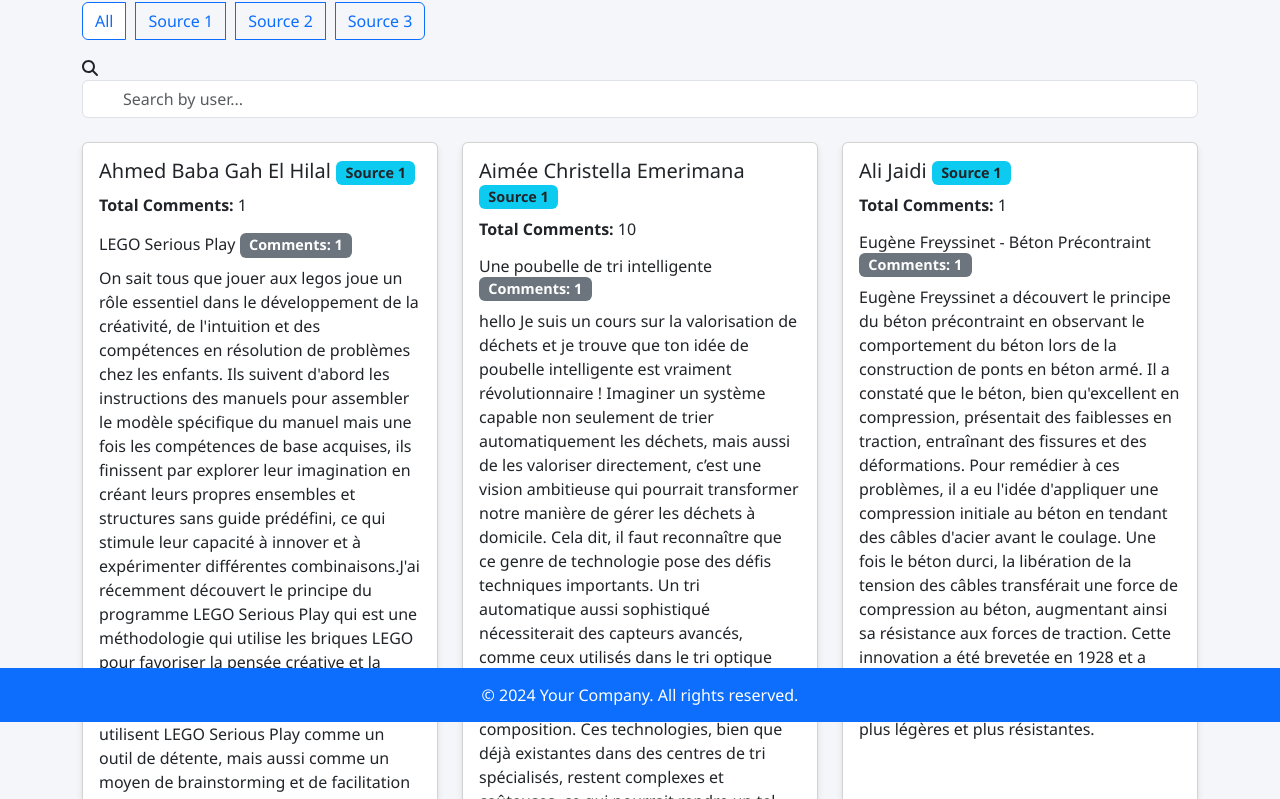
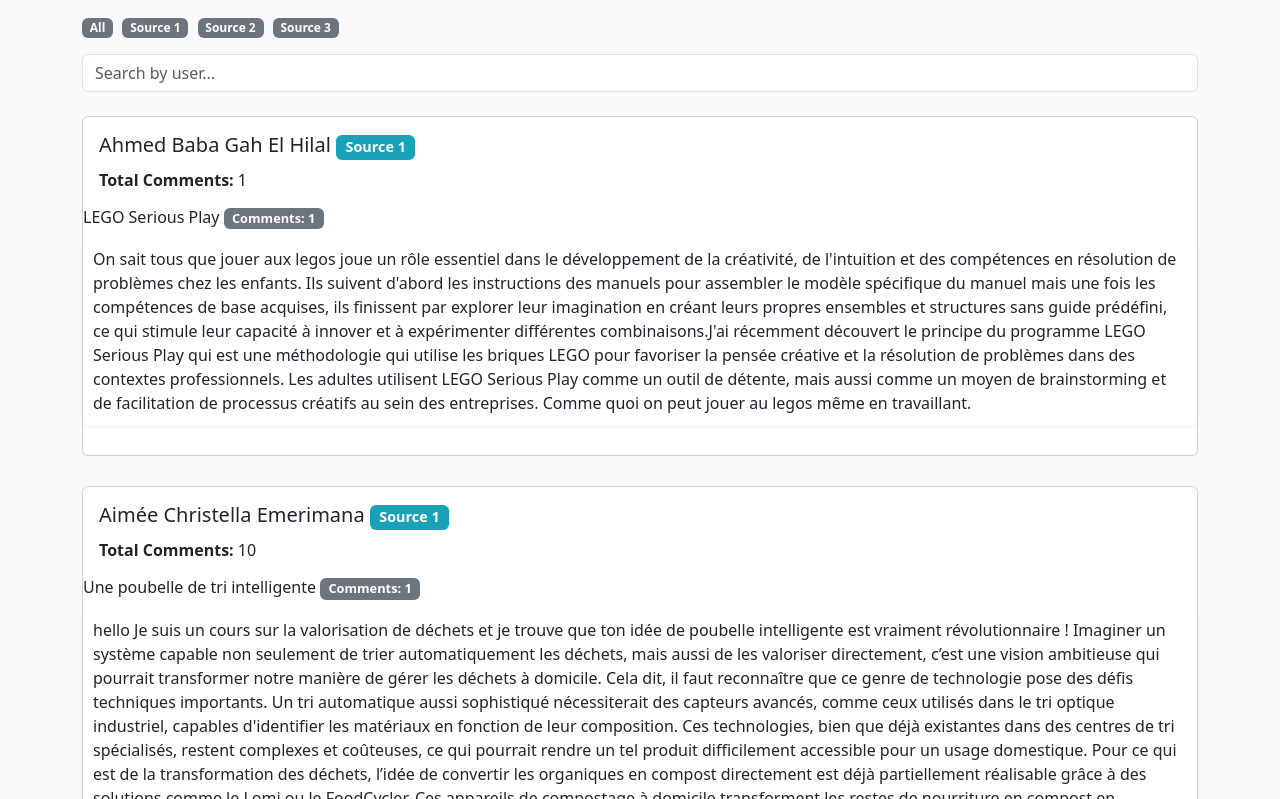
Before and after one commit to SaraBedd/comments, a plain HTML site: page index.html in a window 1280 px wide. Shown: the part 78-877 px from the top of the page. Drawn offline with nearby package versions, Linux system fonts and the light colour scheme.

Commit message:
Update index.html

```diff
--- a/index.html
+++ b/index.html
@@ -5,123 +5,79 @@
     <title>User Comments Dashboard</title>
     <!-- Bootstrap CSS for responsive design -->
     <link href="https://cdn.jsdelivr.net/npm/bootstrap@5.3.0/dist/css/bootstrap.min.css" rel="stylesheet">
-    <!-- Font Awesome for Icons -->
+    <!-- Font Awesome for Icons (Optional) -->
     <link href="https://cdnjs.cloudflare.com/ajax/libs/font-awesome/6.4.0/css/all.min.css" rel="stylesheet">
     <style>
         body {
-            padding: 0;
-            margin: 0;
-            font-family: 'Segoe UI', Tahoma, Geneva, Verdana, sans-serif;
-            background-color: #f4f6f9;
+            padding: 20px;
+            background-color: #f8f9fa;
         }
-        .navbar {
+        .tag {
+            margin-right: 5px;
+            cursor: pointer;
+        }
+        .tag.active {
             background-color: #0d6efd;
+            color: white;
         }
-        .navbar-brand {
-            color: #fff !important;
-            font-weight: bold;
+        .comment {
+            background-color: #ffffff;
+            padding: 10px;
+            border-radius: 5px;
+            margin-bottom: 10px;
+            box-shadow: 0 2px 4px rgba(0,0,0,0.05);
         }
-        .tag-button {
-            margin-right: 10px;
+        .forum-section {
+            margin-bottom: 20px;
         }
-        .tag-button.active {
-            background-color: #fff !important;
-            color: #0d6efd !important;
-            border: 1px solid #0d6efd;
+        .card-user {
+            margin-bottom: 30px;
         }
-        .search-bar {
-            position: relative;
-        }
-        .search-bar i {
-            position: absolute;
-            top: 50%;
-            left: 15px;
-            transform: translateY(-50%);
-            color: #6c757d;
-        }
-        .search-input {
-            padding-left: 40px;
-        }
-        .comment-card {
-            box-shadow: 0 4px 6px rgba(0,0,0,0.1);
-            transition: transform 0.2s;
-        }
-        .comment-card:hover {
-            transform: translateY(-5px);
+        .card-forum {
+            margin-bottom: 15px;
         }
         .badge-source {
             font-size: 0.9rem;
+            background-color: #17a2b8;
         }
-        .footer {
-            background-color: #0d6efd;
-            color: #fff;
-            padding: 15px 0;
-            position: fixed;
-            width: 100%;
-            bottom: 0;
-        }
-        @media (max-width: 576px) {
-            .search-bar {
-                margin-top: 15px;
-            }
-            .footer {
-                position: static;
-            }
+        .badge-forum {
+            font-size: 0.8rem;
+            background-color: #6c757d;
         }
     </style>
 </head>
 <body>
-    <!-- Navigation Bar -->
-    <nav class="navbar navbar-expand-lg">
-        <div class="container-fluid">
-            <a class="navbar-brand" href="#">Comments Dashboard</a>
+    <div class="container">
+        <h1 class="mb-4">User Comments Dashboard</h1>
+
+        <!-- Tags for Filtering Sources -->
+        <div class="mb-3">
+            <span class="badge bg-secondary tag active" data-source="All">All</span>
+            <span class="badge bg-secondary tag" data-source="Source 1">Source 1</span>
+            <span class="badge bg-secondary tag" data-source="Source 2">Source 2</span>
+            <span class="badge bg-secondary tag" data-source="Source 3">Source 3</span>
         </div>
-    </nav>
 
-    <div class="container mt-4 mb-5">
-        <div class="row">
-            <!-- Filter Buttons -->
-            <div class="col-12 mb-3">
-                <div class="btn-group" role="group" aria-label="Filter Tags">
-                    <button type="button" class="btn btn-outline-primary tag-button active" data-source="All">All</button>
-                    <button type="button" class="btn btn-outline-primary tag-button" data-source="Source 1">Source 1</button>
-                    <button type="button" class="btn btn-outline-primary tag-button" data-source="Source 2">Source 2</button>
-                    <button type="button" class="btn btn-outline-primary tag-button" data-source="Source 3">Source 3</button>
-                </div>
-            </div>
-            <!-- Search Bar -->
-            <div class="col-12 mb-4">
-                <div class="search-bar">
-                    <i class="fas fa-search"></i>
-                    <input type="text" id="search" class="form-control search-input" placeholder="Search by user..." onkeyup="filterUsers()">
-                </div>
-            </div>
+        <!-- Search Bar -->
+        <div class="mb-4">
+            <input type="text" id="search" class="form-control" placeholder="Search by user..." onkeyup="filterUsers()">
         </div>
 
         <!-- Search Results -->
-        <div id="results" class="row"></div>
+        <div id="results"></div>
     </div>
-
-    <!-- Footer -->
-    <footer class="footer text-center">
-        <div class="container">
-            <span>&copy; 2024 Your Company. All rights reserved.</span>
-        </div>
-    </footer>
 
     <!-- Bootstrap JS and dependencies -->
     <script src="https://cdn.jsdelivr.net/npm/bootstrap@5.3.0/dist/js/bootstrap.bundle.min.js"></script>
-    <!-- Font Awesome for Icons -->
-    <script src="https://cdnjs.cloudflare.com/ajax/libs/font-awesome/6.4.0/js/all.min.js"></script>
 
     <!-- Main JavaScript -->
     <script>
         // Array to hold all user data
         let allData = [];
         const sources = ['utilisateurs1.json', 'utilisateurs2.json', 'utilisateurs3.json'];
-        let activeSource = 'All'; // Default to 'All'
+        let activeSource = 'All'; // Active source by default
 
-        // Fetch all JSON data on page load
+        // Load all JSON data on page load
         window.onload = function() {
             loadAllJSON();
             setupTags();
@@ -160,33 +116,36 @@
 
         // Function to set up tag click events
         function setupTags() {
-            const tags = document.querySelectorAll('.tag-button');
+            const tags = document.querySelectorAll('.tag');
             tags.forEach(tag => {
                 tag.addEventListener('click', function() {
                     const source = this.getAttribute('data-source');
 
-                    // Remove active class from all tags
+                    // Deselect all tags
                     tags.forEach(t => {
                         t.classList.remove('active');
-                        t.classList.remove('bg-white');
-                        t.classList.add('btn-outline-primary');
+                        t.classList.add('bg-secondary');
                     });
 
-                    // Add active class to the clicked tag
+                    // Select the clicked tag
                     this.classList.add('active');
-                    this.classList.remove('btn-outline-primary');
-                    this.classList.add('btn-primary');
+                    this.classList.remove('bg-secondary');
 
                     // Update the active source
                     activeSource = source;
 
-                    // Filter and display the results
+                    // Filter and display the users
                     displayResults(filterData());
                 });
             });
         }
 
-        // Function to filter data based on active source and search query
+        // Function to filter users based on search query and active source
+        function filterUsers() {
+            displayResults(filterData());
+        }
+
+        // Function to filter data
         function filterData() {
             const query = document.getElementById('search').value.toLowerCase();
             if (activeSource === 'All') {
@@ -204,39 +163,41 @@
             resultsDiv.innerHTML = '';
 
             if (data.length === 0) {
-                resultsDiv.innerHTML = '<div class="col-12"><div class="alert alert-warning text-center">No users found.</div></div>';
+                resultsDiv.innerHTML = '<div class="alert alert-warning">No users found.</div>';
                 return;
             }
 
             data.forEach(user => {
+                // Create User Card
                 const userCard = document.createElement('div');
-                userCard.className = 'col-md-6 col-lg-4 mb-4';
+                userCard.className = 'card card-user';
                 userCard.innerHTML = `
-                    <div class="card comment-card h-100">
-                        <div class="card-body">
-                            <h5 class="card-title">${user.utilisateur} <span class="badge bg-info text-dark badge-source">${user.source}</span></h5>
-                            <p class="card-text"><strong>Total Comments:</strong> ${user.total_des_commentaires}</p>
+                    <div class="card-body">
+                        <h5 class="card-title">${user.utilisateur} <span class="badge badge-source">${user.source}</span></h5>
+                        <p class="card-text"><strong>Total Comments:</strong> ${user.total_des_commentaires}</p>
                 `;
 
+                // Iterate through forums
                 user.forums.forEach(forum => {
-                    const forumSection = document.createElement('div');
-                    forumSection.className = 'forum-section';
-                    forumSection.innerHTML = `
-                        <h6>${forum.titre_du_forum} <span class="badge bg-secondary badge-source">Comments: ${forum.nbre_de_commentaires}</span></h6>
+                    // Create Forum Section
+                    const forumDiv = document.createElement('div');
+                    forumDiv.className = 'forum-section';
+                    forumDiv.innerHTML = `
+                        <h6>${forum.titre_du_forum} <span class="badge badge-forum">Comments: ${forum.nbre_de_commentaires}</span></h6>
                     `;
+
+                    // Iterate through comments
                     forum.commentaires.forEach(comment => {
                         const commentDiv = document.createElement('div');
                         commentDiv.className = 'comment';
                         commentDiv.textContent = comment;
-                        forumSection.appendChild(commentDiv);
+                        forumDiv.appendChild(commentDiv);
                     });
-                    userCard.querySelector('.card-body').appendChild(forumSection);
+
+                    userCard.appendChild(forumDiv);
                 });
 
-                userCard.innerHTML += `
-                        </div>
-                    </div>
-                `;
+                userCard.innerHTML += '</div>';
                 resultsDiv.appendChild(userCard);
             });
         }
```
